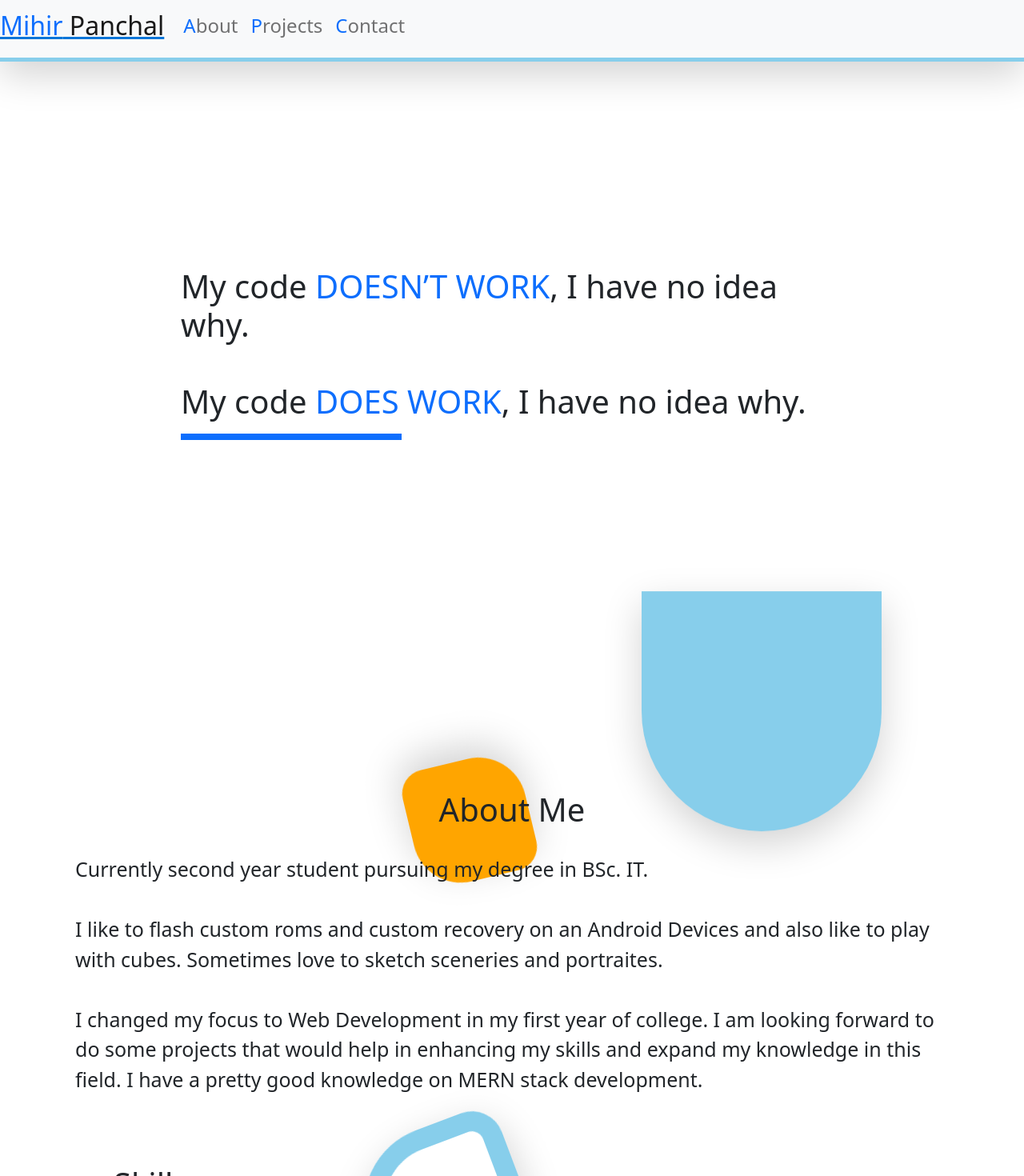
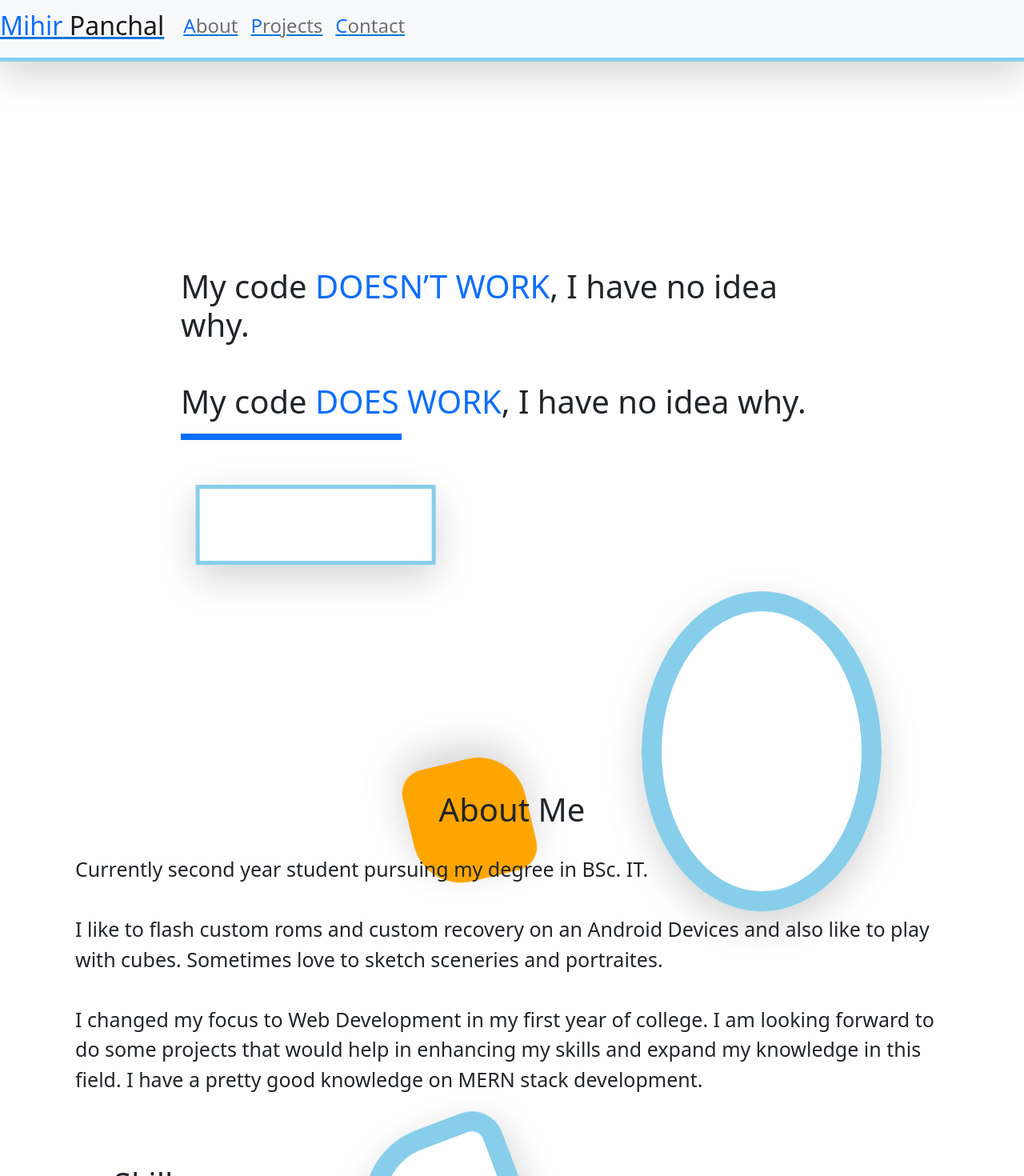
Before and after one commit to Mihir06121/Portfolio-v2, a React (Create React App) app: page / in a window 1280 px wide. Shown: the top 1470 px of the page at 80% size. Built offline with nearby package versions, Linux system fonts and the light colour scheme; the HTML template or start-up script is replaced by a standard one.

Commit message:
UI changes

```diff
--- a/src/components/Header.js
+++ b/src/components/Header.js
@@ -26,13 +26,13 @@ const NavBar = (props) => {
             <Collapse className="mr-0" isOpen={isOpen} navbar>
             <Nav className="rightNav ml-auto text-dark" navbar>
                 <NavItem>
-                <NavLink href="#about" onClick={toggle}><h4><span className="text-primary">A</span>bout</h4></NavLink>
+                <NavLink className="underline-color" href="#about" onClick={toggle}><h4><span className="text-primary">A</span>bout</h4></NavLink>
                 </NavItem>
                 <NavItem>
-                <NavLink href="#projects" onClick={toggle}><h4><span className="text-primary">P</span>rojects</h4></NavLink>
+                <NavLink className="underline-color" href="#projects" onClick={toggle}><h4><span className="text-primary">P</span>rojects</h4></NavLink>
                 </NavItem>
                 <NavItem>
-                <NavLink href="#contact" onClick={toggle}><h4><span className="text-primary">C</span>ontact</h4></NavLink>
+                <NavLink className="underline-color" href="#contact" onClick={toggle}><h4><span className="text-primary">C</span>ontact</h4></NavLink>
                 </NavItem>
             </Nav>
             </Collapse>
--- a/src/components/pages/Home.css
+++ b/src/components/pages/Home.css
@@ -289,11 +289,13 @@
 
 .block {
 	position: absolute;
-	background-color: skyblue;
-	height: 300px;
+	background-color: transparent;
+	border: 25px solid skyblue;
+	height: 400px;
 	border-bottom-left-radius: 50%;
 	border-bottom-right-radius: 50%;
-	border-right: transparent;
+	border-top-right-radius: 50%;
+	border-top-left-radius: 50%;
 	right: 0%;
 	top: -20%;
 	width: 300px;
@@ -487,3 +489,37 @@
 	0% { transform:rotate(300deg);}
 	100% { transform: translateY(2000px); }
 }
+
+.block7 {
+	position: absolute;
+	background-color: transparent;
+	border: 5px solid skyblue;
+	height: 100px;
+	/* border-bottom-left-radius: 50%;
+	border-bottom-right-radius: 50%;
+	border-top-right-radius: 50%;
+	border-top-left-radius: 50%; */
+	left: 0%;
+	top: 100%;
+	width: 300px;
+	z-index: -10;
+}
+
+
+.block7.vert-move {
+    -webkit-animation: mover7 5s infinite  alternate;
+	animation: mover7 5s infinite  alternate ease-in-out;
+	animation-delay: 0.5s;
+}
+@-webkit-keyframes mover7 {
+	0% { transform: translateX(0); }
+	0% { transform: rotateZ(90deg); }
+	100% { transform: translateX(80px); }
+	0% { transform: rotateZ(60deg); }
+}
+@keyframes mover7 {
+	0% { transform: translateX(0); }
+	0% { transform: rotate(180deg); }
+	100% { transform: translateX(80px); }
+	0% { transform: rotate(0deg); }
+}
--- a/src/components/pages/Home.js
+++ b/src/components/pages/Home.js
@@ -18,6 +18,7 @@ const Home = () => {
                         <div className="" data-aos="fade-up" data-aos-delay="00">
                             My code <span className="text-primary">DOESN’T WORK</span>, I have no idea why.
                         </div><br/>
+                <div className="vert-move block7 shadow-lg" data-aos="zoom-in" data-aos-easing="ease-out-back"></div>
                         <div className="" data-aos="fade-up" data-aos-delay="200">
                             My code <span className="text-primary">DOES WORK</span>, I have no idea why.
                         </div>
@@ -25,7 +26,7 @@ const Home = () => {
                     </h1>
                 </div>
                 <div className="vert-move block6 shadow-lg" data-aos="zoom-in" data-aos-easing="ease-out-back"></div>
-                <div className="vert-move block shadow-lg" data-aos="zoom-in" data-aos-easing="ease-out-back" data-aos-delay=""></div>
+                <div className="vert-move block shadow-lg" data-aos="zoom-in" data-aos-easing="ease-out-back"></div>
             </section>
             </div>
         </div>
```
Also changed, not shown: 1 other file (tests, documents, lock files or other folders).
